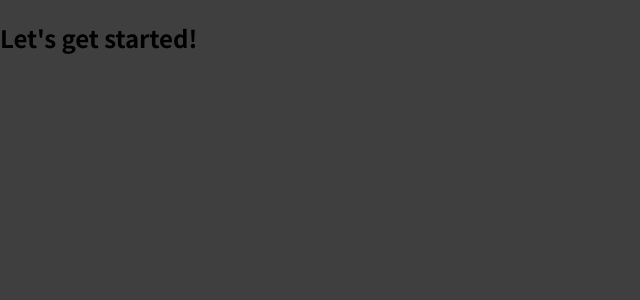
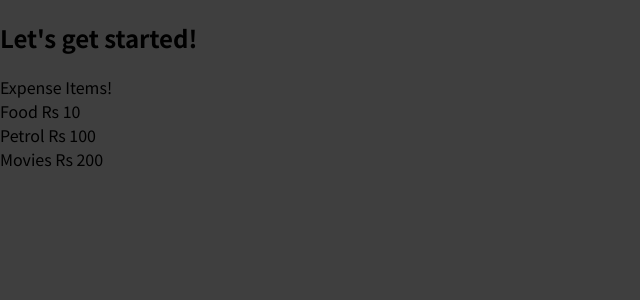
Before and after one commit to prakharsinghal311/01-starting-setup, a React (Create React App) app: page / in a window 1280 px wide. Shown: the top 300 px of the page, without its empty margins (0-640 px from the left). Built offline with nearby package versions, Linux system fonts and the light colour scheme.

Commit message:
Expense Items

```diff
--- a/package.json
+++ b/package.json
@@ -12,8 +12,8 @@
     "web-vitals": "^0.2.4"
   },
   "scripts": {
-    "start": "react-scripts start",
-    "build": "react-scripts build",
+    "start": "react-scripts --openssl-legacy-provider start",
+    "build": "react-scripts --openssl-legacy-provider build",
     "test": "react-scripts test",
     "eject": "react-scripts eject"
   },
--- a/src/App.js
+++ b/src/App.js
@@ -1,3 +1,4 @@
+import React from "react";
 import ExpenseItem from "./components/ExpenseItem";
 function App() {
   return (
--- a/src/components/ExpenseItem.js
+++ b/src/components/ExpenseItem.js
@@ -1,6 +1,13 @@
+import React from "react";
 function ExpenseItem() {
-  return;
-  <h2>Expense Items</h2>;
+  return (
+    <div>
+      <div>Expense Items!</div>
+      <div>Food Rs 10</div>
+      <div>Petrol Rs 100</div>
+      <div>Movies Rs 200</div>
+    </div>
+  );
 }
 
 export default ExpenseItem;
```
Also changed, not shown: src/index.js (+5 -4 lines).
